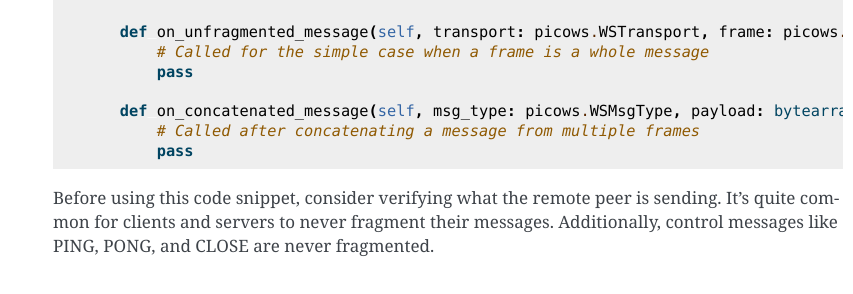
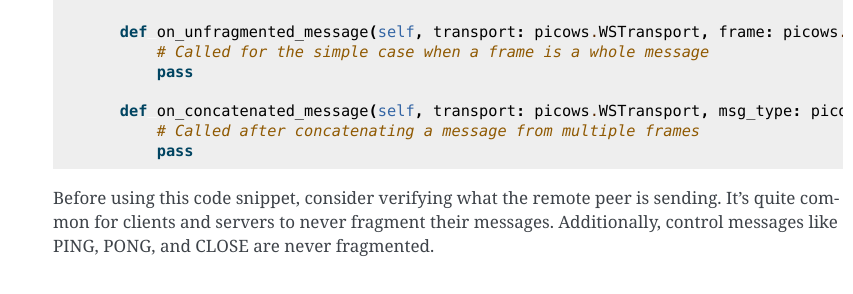
Before and after one commit to tarasko/picows, a Sphinx documentation site: the page built from docs/source/guides.rst, in a window 1280 px wide and 900 px high, scrolled down 2902 px. Shown: the part 158-452 px from the top of the window, without its empty margins (427-1280 px from the left). Built offline with Sphinx 7.4.7, drawn with Linux system fonts in a browser that asks for light colours.

Commit message:
Fix code snippet from the docs

```diff
--- a/docs/source/guides.rst
+++ b/docs/source/guides.rst
@@ -148,7 +148,7 @@ Here is the naive way to implement concatenation:
             # Called for the simple case when a frame is a whole message
             pass
 
-        def on_concatenated_message(self, msg_type: picows.WSMsgType, payload: bytearray):
+        def on_concatenated_message(self, transport: picows.WSTransport, msg_type: picows.WSMsgType, payload: bytearray):
             # Called after concatenating a message from multiple frames
             pass
 
```
